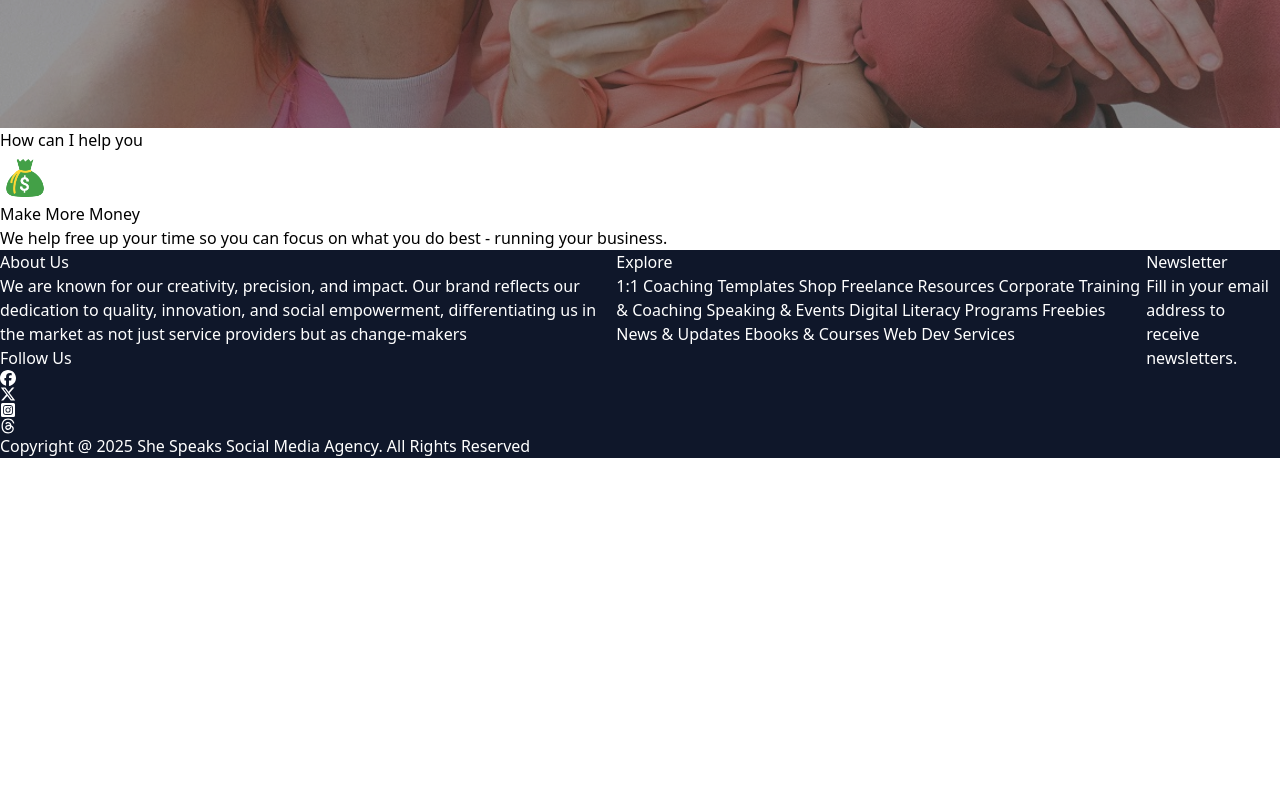
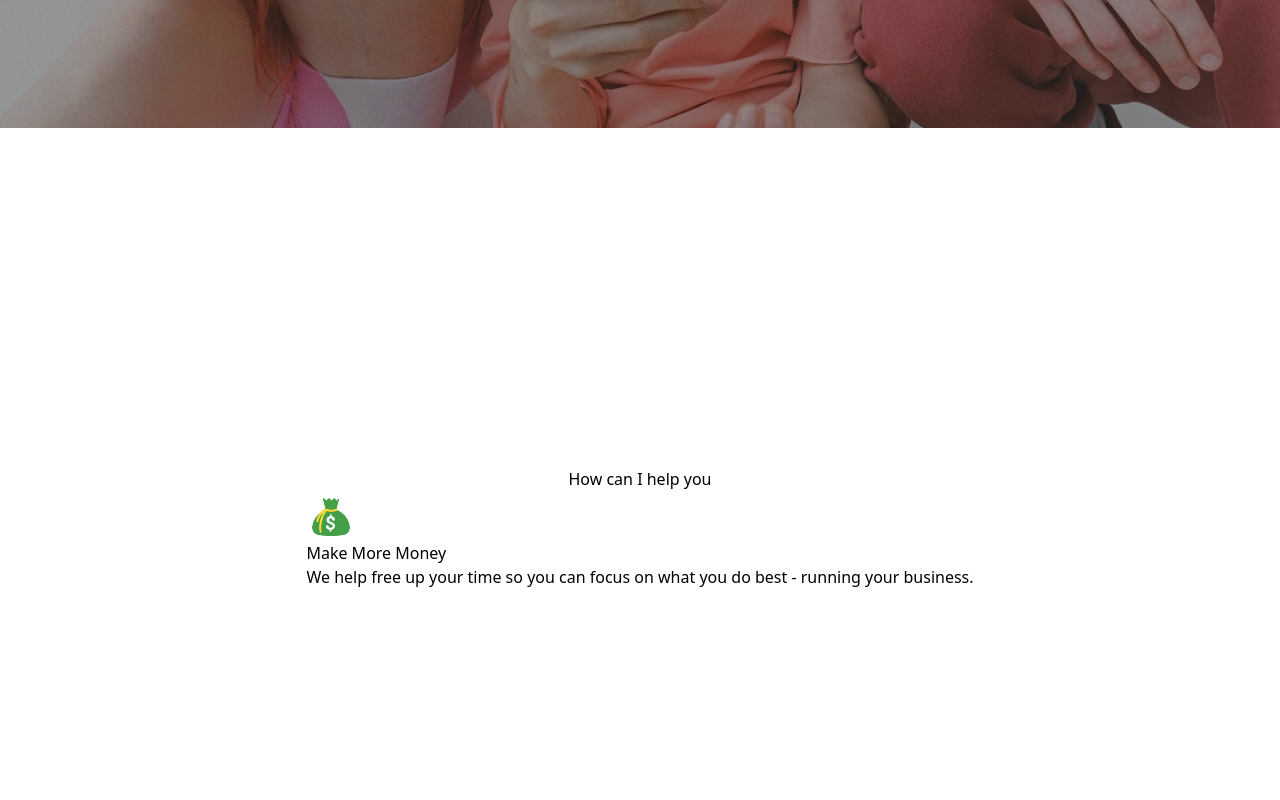
Before and after one commit to MatthewsRicky/shespeaksocial, a Next.js app: page / in a window 1280 px wide. Shown: the part 720-1520 px from the top of the page. Before the commit the page ends 1178 px from the top, so only its background shows below. Built offline with nearby package versions, Linux system fonts and the light colour scheme.

Commit message:
Styling the card template

```diff
--- a/components/ServiceCards.tsx
+++ b/components/ServiceCards.tsx
@@ -3,7 +3,7 @@
 
 const ServiceCards = () => {
 	return (
-		<div>
+		<div className="flex items-center justify-center w-full h-screen flex-col">
 			<header>
 				<h1>How can I help you</h1>
 				</header>
```
